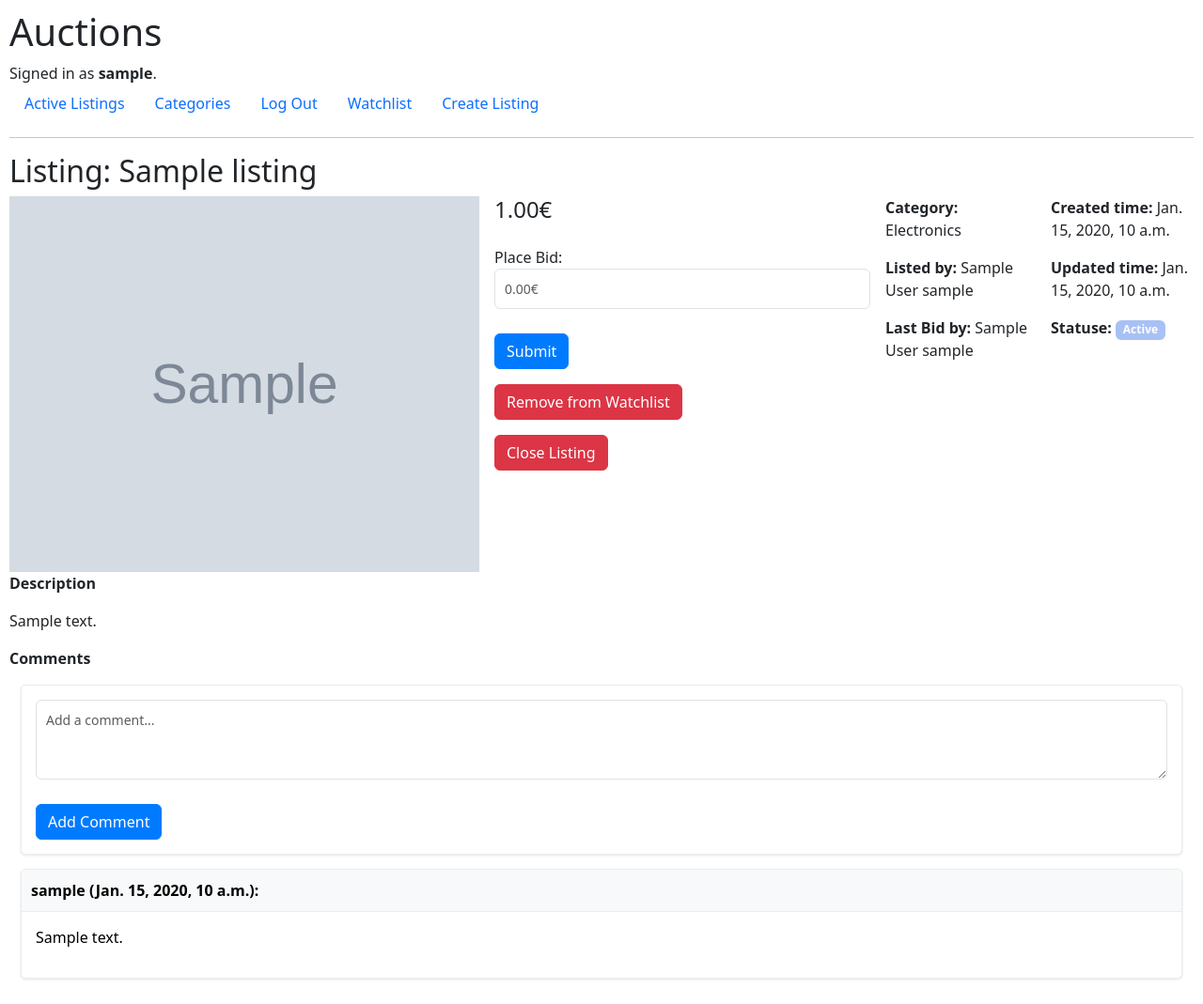
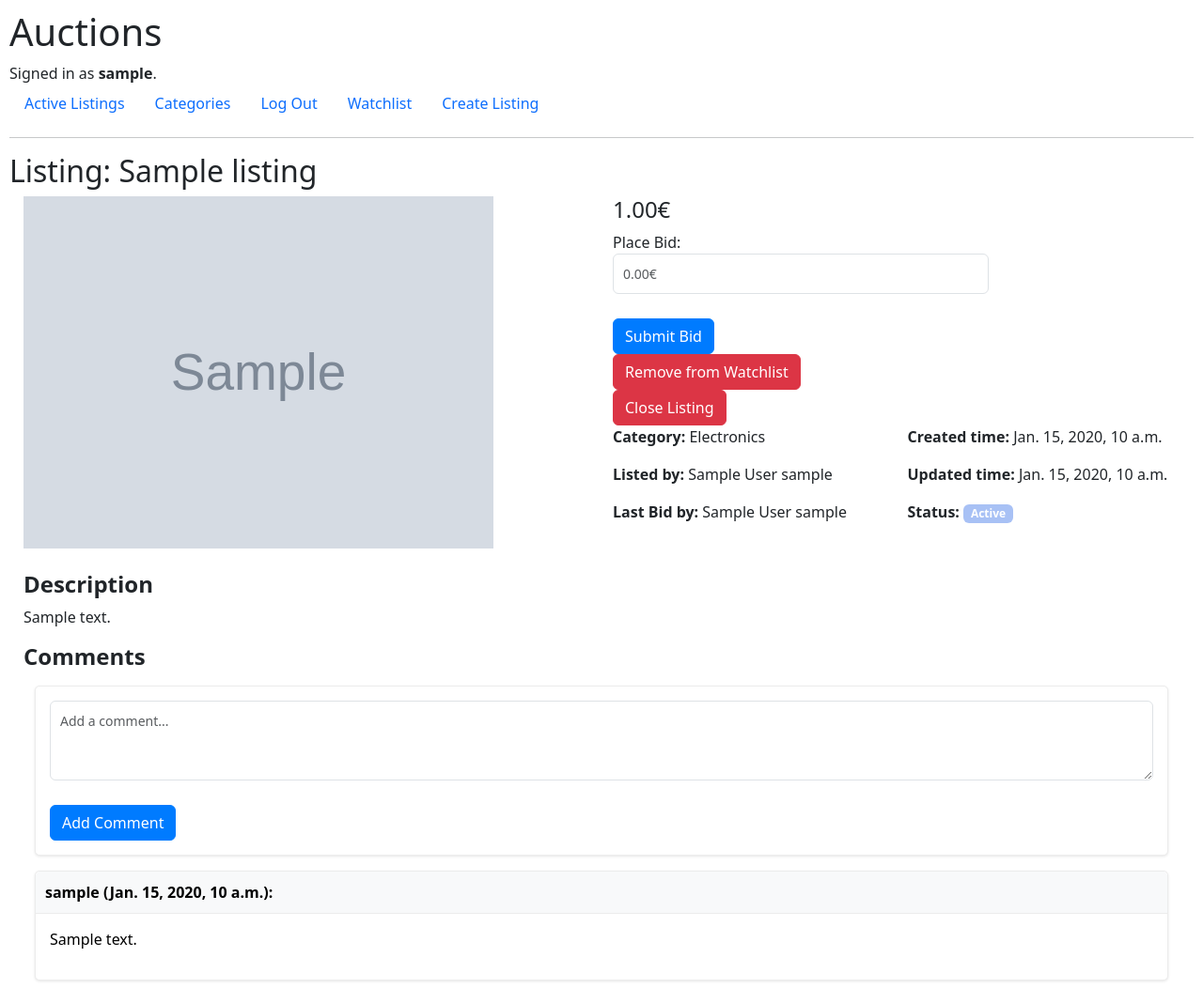
Before and after one commit to Ekaterina-Vititneva/CS50-s-Web, a Django app: a page that uses project_2/commerce/auctions/templates/auctions/listing.html in a window 1280 px wide. Shown: the whole page at 94% size. Before the commit the page ends 1043 px from the top, so only its background shows below. Run offline with Django 5.2, Linux system fonts and the light colour scheme; a user stored in the database is signed in; tables that the repository leaves empty hold one stand-in row (values such as "Sample post"); grey boxes marked "Sample" are stand-in pictures.

Commit message:
Bootstrap grid for listing page

```diff
--- a/project_2/commerce/auctions/static/auctions/styles.css
+++ b/project_2/commerce/auctions/static/auctions/styles.css
@@ -206,3 +206,9 @@ body {
 .btn-primary {
   margin-top: 10px;
 }
+
+.container {
+  max-width: 100%; /* Allow the container to take full width */
+  padding-left: 15px;
+  padding-right: 15px;
+}
--- a/project_2/commerce/auctions/templates/auctions/listing.html
+++ b/project_2/commerce/auctions/templates/auctions/listing.html
@@ -8,28 +8,31 @@
 <div class="alert alert-success">Congratulations! You have won this auction.</div>
 {% endif %} {% endif %}
 
-<div class="listing">
-  <div class="listing-top">
+<!-- Main Listing Section with Bootstrap Grid -->
+<div class="container">
+  <div class="row">
+    <!-- Left Column: Image Section -->
+    <div class="col-md-6">
       {% if listing.imageURL %}
-    <img
-      src="{{ listing.imageURL }}"
-      alt="listingImage"
-      height="400px"
-      class="listing-image-single"
-    />
+      <img src="{{ listing.imageURL }}" alt="listingImage" class="img-fluid listing-image-single" />
       {% else %}
       <div class="placeholder-rectangle-listing"></div>
       {% endif %}
-    <div class="bid">
+    </div>
+
+    <!-- Right Column: Bid and Details Section -->
+    <div class="col-md-6">
       <h4 class="listing-bid">{{ listing.bid }}€</h4>
+
+      <!-- Bid Form -->
       {% if user.is_authenticated %}
       <form action="{% url 'listing' listing.title %}" method="post" class="bid-form">
         {% csrf_token %} {{ form.as_p }}
         <input type="hidden" name="form_type" value="bid_form" />
-        <!-- Other form elements -->
-        <button type="submit" class="btn btn-primary btn-submit">Submit</button>
+        <button type="submit" class="btn btn-primary btn-submit">Submit Bid</button>
       </form>
 
+      <!-- Watchlist Form -->
       <form method="post">
         {% csrf_token %} {% if listing in user.watchlist.all %}
         <button type="submit" name="remove_from_watchlist" class="btn btn-danger">
@@ -41,14 +44,16 @@
         </button>
         {% endif %}
       </form>
-      {% if user == listing.created_by %}
+
+      <!-- Close Listing Form for the creator -->
+      {% if user == listing.created_by and listing.active %}
       <form method="post">
-        {% csrf_token %} {% if listing.active == True %}
+        {% csrf_token %}
         <button type="submit" name="close_listing" class="btn btn-danger">Close Listing</button>
-        {% endif %}
       </form>
       {% endif %} {% endif %}
-    </div>
+
+      <!-- Listing Details Section -->
       <div class="listing-details">
         <div class="row">
           <div class="col-md-6">
@@ -59,24 +64,31 @@
           <div class="col-md-6">
             <p><strong>Created time:</strong> {{ listing.created_at }}</p>
             <p><strong>Updated time:</strong> {{ listing.updated_at }}</p>
-              <p><strong>Statuse:</strong>
-                {%if listing.active%}
+            <p>
+              <strong>Status:</strong>
+              {% if listing.active %}
               <span class="badge text-bg-success">Active</span>
               {% else %}
               <span class="badge text-bg-danger">Closed</span>
-                {% endif %}</p>
+              {% endif %}
+            </p>
+          </div>
+        </div>
       </div>
     </div>
   </div>
 
-    </div>
-  </div>
-  <div class="listing-bottom">
-    <p class="listing-description-heading">Description</p>
+  <!-- Description Section -->
+  <div class="row mt-4">
+    <div class="col-md-12">
+      <h4 class="listing-description-heading">Description</h4>
       <p class="listing-description">{{ listing.description }}</p>
+
+      <!-- Comments Section -->
       <div class="comments">
-      <p class="listing-description-heading">Comments</p>
+        <h4 class="listing-description-heading">Comments</h4>
 
+        <!-- Add Comment Form -->
         {% if user.is_authenticated %}
         <div class="card mt-3">
           <div class="card-body">
@@ -88,14 +100,16 @@
             </form>
           </div>
         </div>
+        {% endif %}
 
-      {% endif %} {% for comment in comments %}
-      <div class="card">
-        <div class="comment-item">
-          <p class="card-header">
+        <!-- Display Comments -->
+        {% for comment in comments %}
+        <div class="card mt-3">
+          <div class="card-header">
             <strong>{{ comment.commenter.username }}</strong> ({{ comment.timestamp }}):
-          </p>
-          <p class="card-body">{{ comment.comment }}</p>
+          </div>
+          <div class="card-body">
+            <p>{{ comment.comment }}</p>
           </div>
         </div>
         {% empty %}
@@ -104,5 +118,6 @@
       </div>
     </div>
   </div>
+</div>
 
 {% endblock %}
```
Lines whose indentation alone changed are shown as unchanged.
